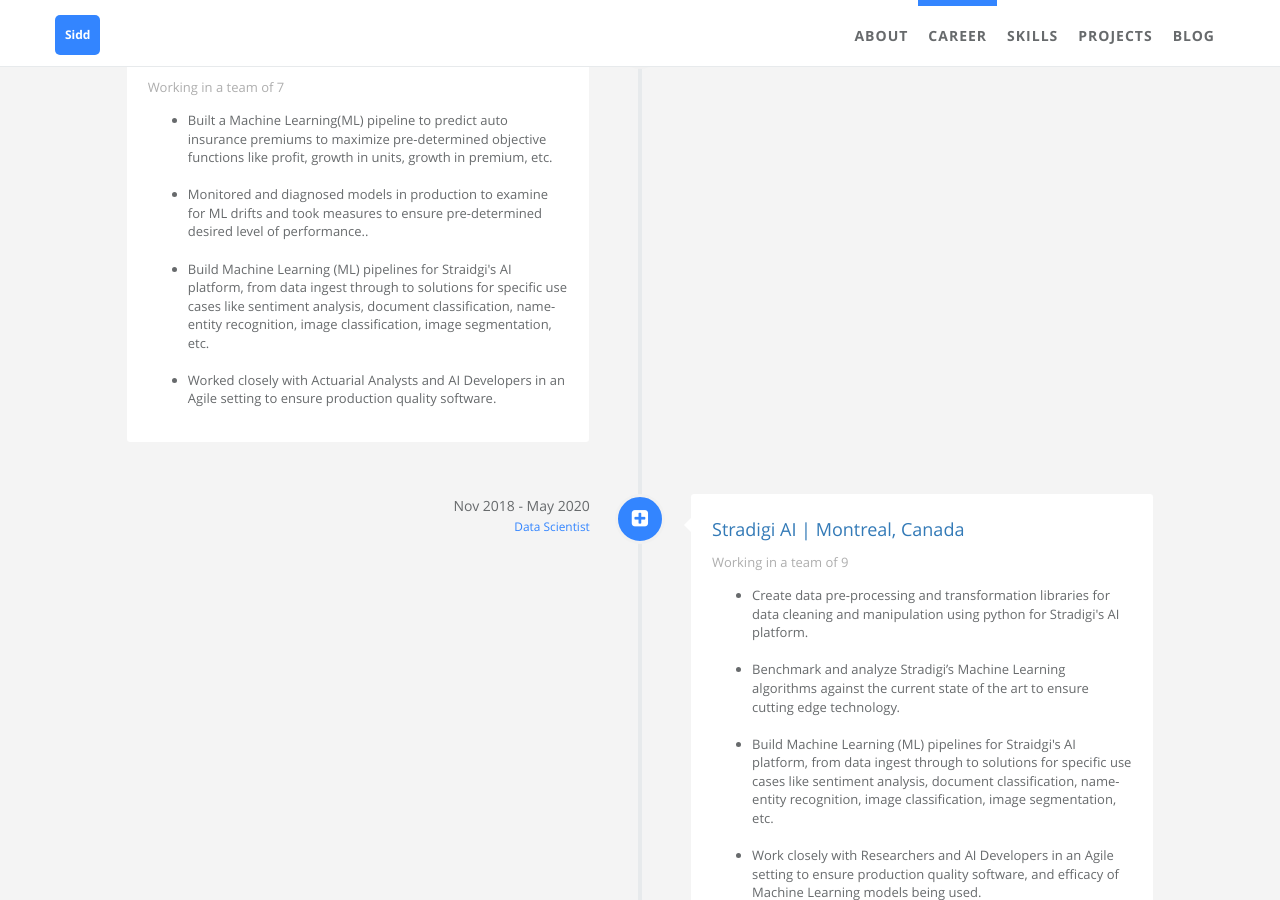
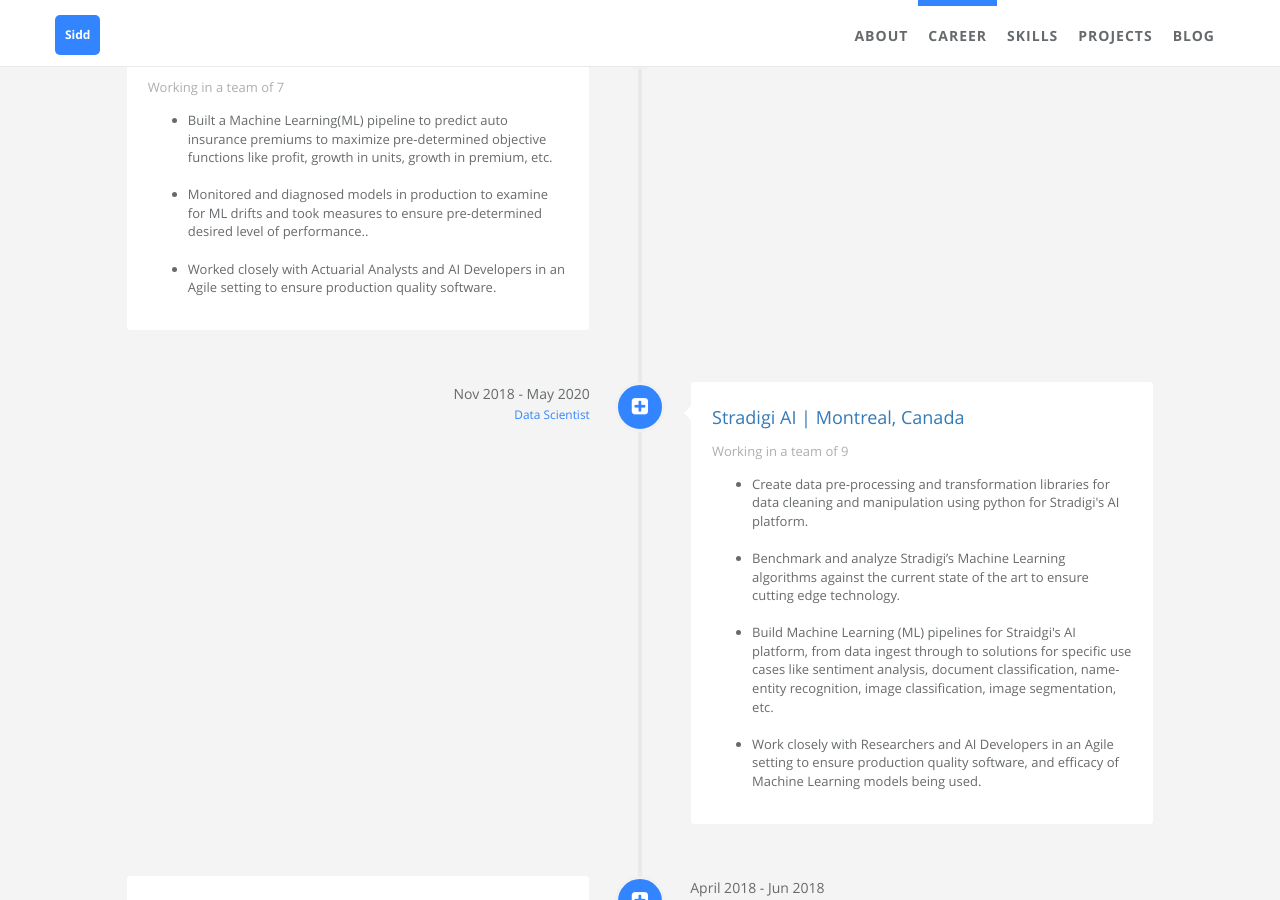
Before and after one commit to sarora/sarora.github.io, a Jekyll site: the page built from index.html, in a window 1280 px wide and 900 px high, scrolled down 1163 px. Built offline with Jekyll 4.4.1, drawn with Linux system fonts in a browser that asks for light colours.

Commit message:
refactor career page

```diff
--- a/_data/index/careers.yml
+++ b/_data/index/careers.yml
@@ -8,7 +8,6 @@
     detail: Working in a team of 7 <ul style="list-style-type:disc">
       <li>Built a Machine Learning(ML) pipeline to predict auto insurance premiums to maximize pre-determined objective functions like profit, growth in units, growth in premium, etc. <br/><br/></li>
       <li>Monitored and diagnosed models in production to examine for ML drifts and took measures to ensure pre-determined desired level of performance..<br/><br/></li>
-      <li>Build Machine Learning (ML) pipelines for Straidgi's AI platform, from data ingest through to solutions for specific use cases like sentiment analysis, document classification, name-entity recognition, image classification, image segmentation, etc.<br/><br/></li>
       <li>Worked closely with Actuarial Analysts and AI Developers in an Agile setting to ensure production quality software.</li></ul>
     i18n: company_a_desc
   date:
```
